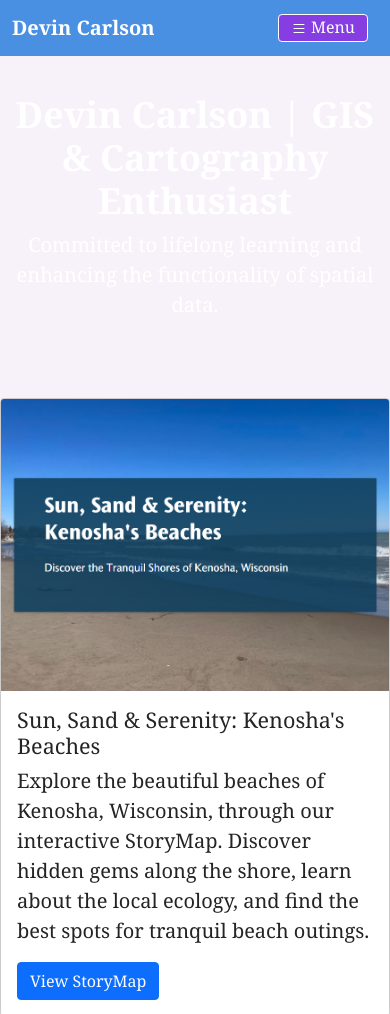
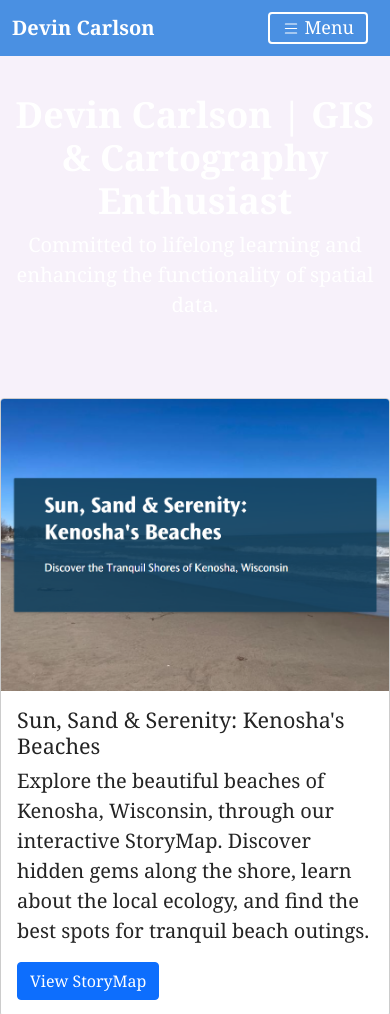
Before and after one commit to dacarlson6/CarlsonPortfolio, a plain HTML site: page index.html in a window 390 px wide. Shown: the top 1014 px of the page. Drawn offline with Linux system fonts and the light colour scheme.

Commit message:
Update style.css

```diff
--- a/css/style.css
+++ b/css/style.css
@@ -17,7 +17,7 @@
 .navbar-default .navbar-brand:focus,
 .navbar-default .navbar-nav > li > a:hover,
 .navbar-default .navbar-nav > li > a:focus {
-    color: #ebd122;
+    color: #FF6F61;
     text-decoration: none;
 }
 
@@ -31,12 +31,12 @@
 /* Navbar collapsed styles */
 .navbar-toggler {
     color: #fff;
-    border-color: #fff;
-    background-color: #863ee3;
+    border-color: #FF6F61;
+    background-color: #4A90E2;
     border-radius: 4px;
-    border: 1px solid;
+    border: 2px solid;
     fill: #fff;
-    font-size: 16px;
+    font-size: 18px;
     position: relative;
     margin-right: 10px;
 }
```
